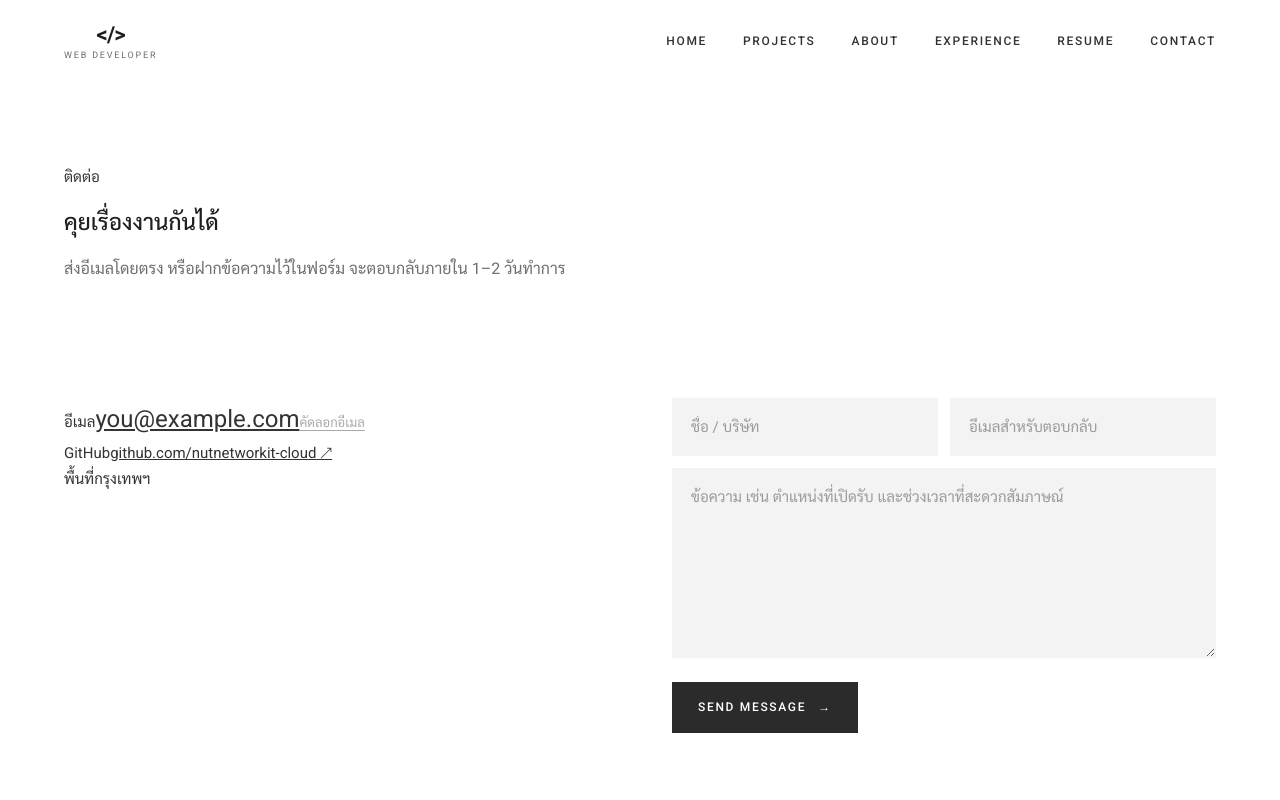
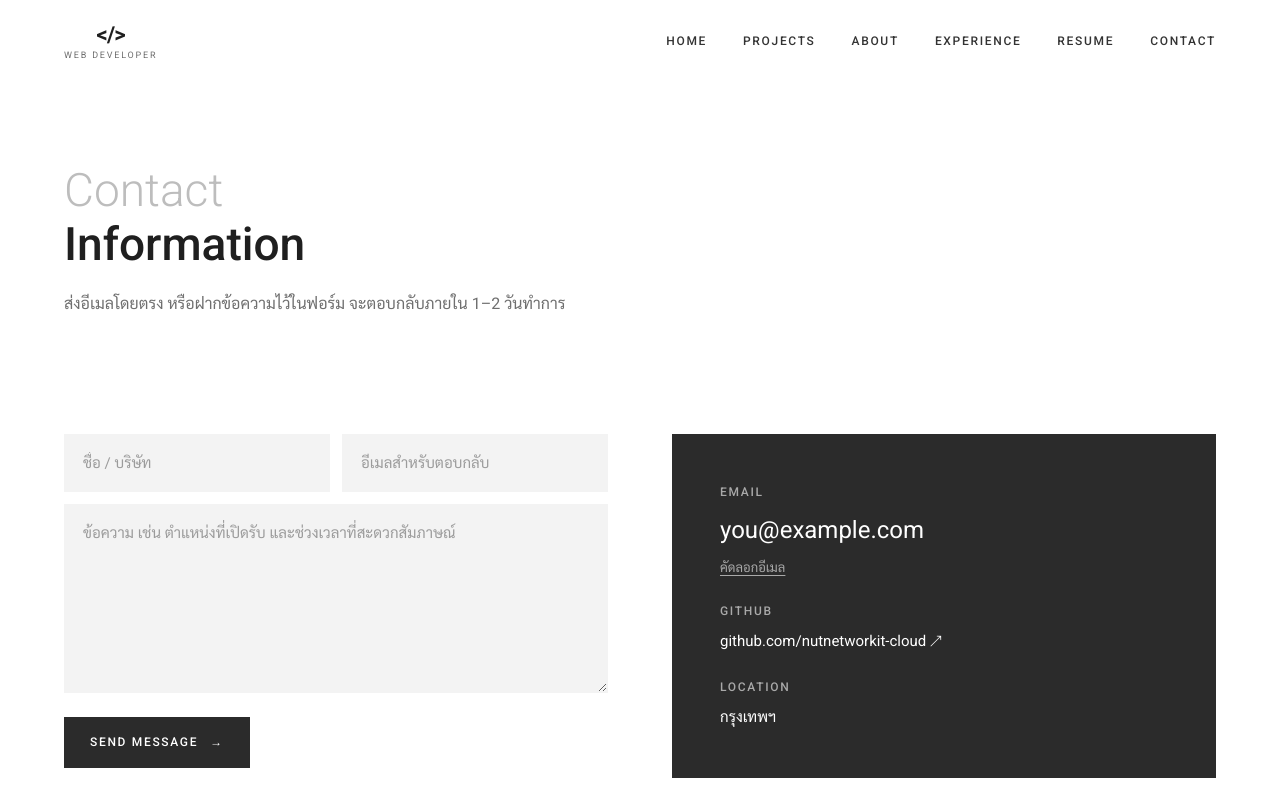
Before and after one commit to nutnetworkit-cloud/nutnetworkit-cloud.github.io, a Next.js app: page /contact in a window 1280 px wide. Shown: the top 800 px of the page. Built offline with nearby package versions, Linux system fonts and the light colour scheme.

Commit message:
Add files via upload

```diff
--- a/app/contact/page.tsx
+++ b/app/contact/page.tsx
@@ -1,50 +1,17 @@
 import type { Metadata } from 'next';
-import ContactForm from '@/components/ContactForm';
-import CopyEmail from '@/components/CopyEmail';
-import { isLink, site } from '@/lib/data';
+import ContactBlock from '@/components/ContactBlock';
+import Heading from '@/components/Heading';
 
 export const metadata: Metadata = { title: 'ติดต่อ' };
 
-const host = (u: string) => u.replace(/^https?:\/\//, '').replace(/\/$/, '');
-
 export default function ContactPage() {
-  const { profile, settings } = site;
   return (
     <>
       <section className="page-h">
-        <p className="meta">ติดต่อ</p>
-        <h1>คุยเรื่องงานกันได้</h1>
+        <Heading light="Contact" bold="Information" />
         <p className="lede">ส่งอีเมลโดยตรง หรือฝากข้อความไว้ในฟอร์ม จะตอบกลับภายใน 1–2 วันทำการ</p>
       </section>
-      <section className="contact">
-        <div className="channels">
-          <div>
-            <span className="meta">อีเมล</span>
-            <CopyEmail email={profile.email} />
-          </div>
-          {isLink(profile.linkedin) && (
-            <div>
-              <span className="meta">LinkedIn</span>
-              <a className="ulink" style={{ justifySelf: 'start' }} href={profile.linkedin} target="_blank" rel="noopener noreferrer">
-                {host(profile.linkedin)} ↗
-              </a>
-            </div>
-          )}
-          {isLink(profile.github) && (
-            <div>
-              <span className="meta">GitHub</span>
-              <a className="ulink" style={{ justifySelf: 'start' }} href={profile.github} target="_blank" rel="noopener noreferrer">
-                {host(profile.github)} ↗
-              </a>
-            </div>
-          )}
-          <div>
-            <span className="meta">พื้นที่</span>
-            <span>{profile.location}</span>
-          </div>
-        </div>
-        <ContactForm endpoint={settings.contactEndpoint} />
-      </section>
+      <ContactBlock />
     </>
   );
 }
```
